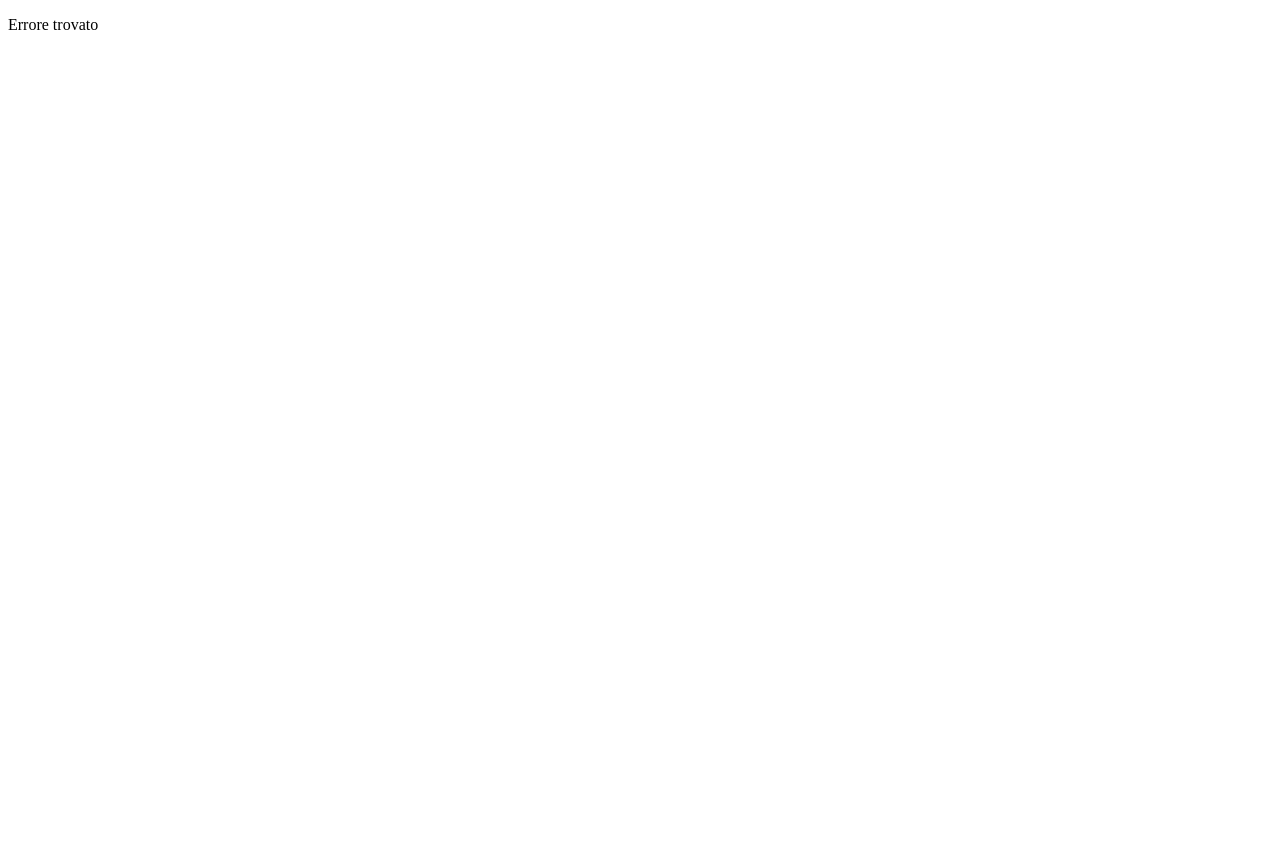
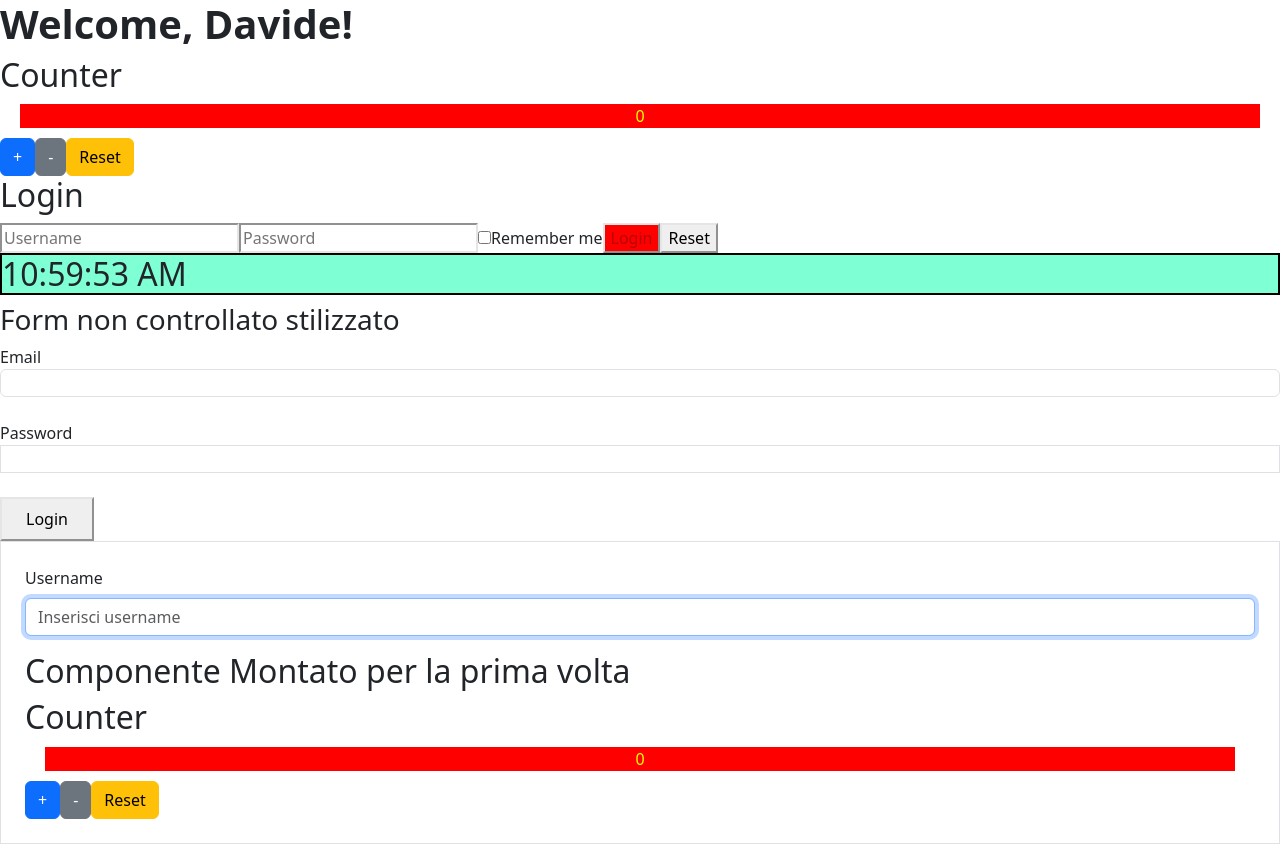
Before and after one commit to DavideNicolosi7/Esercizi-Develhope, a React (Vite) app: page / in a window 1280 px wide. Before the commit the page ends 800 px from the top, so only its background shows below. Built offline with nearby package versions, Linux system fonts and the light colour scheme; no server answers.

Commit message:
aggiunto esercizio styling

```diff
--- a/src/App.tsx
+++ b/src/App.tsx
@@ -1,9 +1,19 @@
-import GithubUser from "./ReactQuery/GithubUser";
+import Clock from "./Styling/Clock";
+import Counter from "./Styling/Counter";
+import FocusableInput from "./Styling/FocusableInput";
+import LoginForm from "./Styling/LoginForm";
+import UncontrolledLogin from "./Styling/UncontrolledLogin";
+import Welcome from "./Styling/Welcome";
 
 export function App() {
   return (
     <div>
-      <GithubUser username="DavideNicolosi7" />
+      <Welcome name="Davide" />
+      <Counter />
+      <LoginForm />
+      <Clock />
+      <UncontrolledLogin />
+      <FocusableInput />
     </div>
   );
 }
--- /dev/null
+++ b/src/Styling/Clock.tsx
@@ -0,0 +1,15 @@
+import { useEffect, useState } from "react";
+
+export default function Clock() {
+  const [time, setTime] = useState(new Date());
+
+  useEffect(() => {
+    const intervalId = setInterval(() => {
+      setTime(new Date());
+    }, 1000);
+
+    return () => clearInterval(intervalId);
+  }, []);
+
+  return <h2 className="clock">{time.toLocaleTimeString()}</h2>;
+}
--- /dev/null
+++ b/src/Styling/Counter.tsx
@@ -0,0 +1,32 @@
+import { Button } from "react-bootstrap";
+import useCounter from "../CustomHook/useCounter";
+
+export default function Counter() {
+  const [count, { onIncrement, onDecrement, onReset }] = useCounter({
+    initialValue: 0,
+    num: 1,
+  });
+
+  const MyCounterStyle = {
+    backgroundColor: "#ff0000",
+    margin: "10px 20px",
+    color: "yellow",
+    textAlign: "center" as const,
+  };
+
+  return (
+    <div>
+      <h2>Counter</h2>
+      <p style={MyCounterStyle}> {count}</p>
+      <Button variant="primary" onClick={onIncrement}>
+        +
+      </Button>
+      <Button variant="secondary" onClick={onDecrement}>
+        -
+      </Button>
+      <Button variant="warning" onClick={onReset}>
+        Reset
+      </Button>
+    </div>
+  );
+}
--- /dev/null
+++ b/src/Styling/FocusableInput.tsx
@@ -0,0 +1,31 @@
+import { useEffect, useRef } from "react";
+
+import MountedComponent from "../useRef/MountedComponent";
+import Counter from "./Counter";
+import { Form } from "react-bootstrap";
+
+export default function FocusableInput() {
+  const inputRef = useRef<HTMLInputElement>(null);
+
+  useEffect(() => {
+    if (inputRef.current) {
+      inputRef.current.focus();
+    }
+  }, []);
+
+  return (
+    <Form className="p-4 border  shadow-sm">
+      <Form.Group className="mb-3" controlId="username">
+        <Form.Label>Username</Form.Label>
+        <Form.Control
+          ref={inputRef}
+          type="text"
+          placeholder="Inserisci username"
+        />
+      </Form.Group>
+
+      <MountedComponent />
+      <Counter />
+    </Form>
+  );
+}
--- /dev/null
+++ b/src/Styling/LoginForm.tsx
@@ -0,0 +1,52 @@
+import { useForm } from "../CustomHook/useForm";
+
+export default function LoginForm() {
+  const [data, { onChange, onLogin, onReset }] = useForm({
+    onLogin: (data) => console.log("Login:", data),
+  });
+
+  const loginButtonColor =
+    data.password && data.password.length > 8 ? "green" : "red";
+
+  return (
+    <form onSubmit={onLogin}>
+      <h2>Login</h2>
+
+      <input
+        name="username"
+        placeholder="Username"
+        value={data.username}
+        onChange={onChange}
+      />
+
+      <input
+        type="password"
+        name="password"
+        placeholder="Password"
+        value={data.password}
+        onChange={onChange}
+      />
+
+      <label>
+        <input
+          type="checkbox"
+          name="remember"
+          checked={data.remember}
+          onChange={onChange}
+        />
+        Remember me
+      </label>
+
+      <button
+        style={{ backgroundColor: loginButtonColor }}
+        disabled={!data.username || !data.password}
+        type="submit"
+      >
+        Login
+      </button>
+      <button type="button" onClick={onReset}>
+        Reset
+      </button>
+    </form>
+  );
+}
--- /dev/null
+++ b/src/Styling/UncontrolledLogin.tsx
@@ -0,0 +1,41 @@
+import { BaseSyntheticEvent } from "react";
+
+export default function UncontrolledLogin() {
+  function handleUncontrolledLogin(event: BaseSyntheticEvent) {
+    event.preventDefault();
+
+    const formData = new FormData(event.target);
+    const email = formData.get("email");
+    const password = formData.get("password");
+
+    console.log({ email, password });
+  }
+
+  return (
+    <form onSubmit={handleUncontrolledLogin}>
+      <h3 className="font-bold text-3xl ">Form non controllato stilizzato</h3>
+      <div className="mb-4">
+        <label htmlFor="email">Email</label>
+        <input
+          className="w-full border border-gray-400 rounded "
+          id="email"
+          name="email"
+          type="email"
+        ></input>
+      </div>
+      <div className="mb-4">
+        <label htmlFor="password">Password</label>
+        <input
+          className="w-full border border-blue-900  "
+          id="password"
+          name="password"
+          type="password"
+        ></input>
+      </div>
+
+      <button className=" bg-green-600 py-2 px-4" type="submit">
+        Login
+      </button>
+    </form>
+  );
+}
--- /dev/null
+++ b/src/Styling/Welcome.tsx
@@ -0,0 +1,22 @@
+/*
+Crea un file index.css e importalo all'interno del file main.tsx. Aggiungi una classe .welcome al componente Welcome che imposti il colore di sfondo e aggiunga un bordo.
+Modifica il componente Counter stilizzando la visualizzazione del contatore utilizzando un attributo style inline.
+Modifica il componente Login in modo che il colore di sfondo del button "login" sia "rosso" quando la lunghezza della password inserita è inferiore a 8 caratteri, verde altrimenti.
+Installa il pacchetto sass e utilizza SCSS per stilizzare il componente Clock.
+Installa il pacchetto tailwindcss e usalo per stilizzare il componente UncontrolledLogin.
+Installa il pacchetto react-bootstrap e usalo per stilizzare il componente FocusableInput.
+*/
+
+interface WelcomeProps {
+  name?: string;
+}
+
+export default function Welcome({ name }: WelcomeProps) {
+  return (
+    <div className="welcome">
+      <h1>
+        <strong>Welcome, {name}!</strong>
+      </h1>
+    </div>
+  );
+}
--- a/src/index.css
+++ b/src/index.css
@@ -1,6 +1,3 @@
-
-@import "tw-animate-css";
-
 @plugin "tailwindcss-animate";
 
 @custom-variant dark (&:is(.dark *));
--- /dev/null
+++ b/src/index.scss
@@ -0,0 +1,4 @@
+.clock {
+  background-color: aquamarine;
+  border: 2px solid black;
+}
--- a/src/main.tsx
+++ b/src/main.tsx
@@ -2,6 +2,10 @@ import React from "react";
 import { createRoot } from "react-dom/client";
 import { App } from "./App";
 import { QueryClientProvider, QueryClient } from "@tanstack/react-query";
+
+import "./index.css";
+import "./index.scss";
+import "bootstrap/dist/css/bootstrap.css";
 
 const queryClient = new QueryClient();
 const root = document.getElementById("root")!;
--- /dev/null
+++ b/src/postcss.config.js
@@ -0,0 +1,6 @@
+module.exports = {
+  plugins: {
+    tailwindcss: {},
+    autoprefixer: {},
+  },
+}
--- /dev/null
+++ b/src/tailwind.config.js
@@ -0,0 +1,8 @@
+/** @type {import('tailwindcss').Config} */
+module.exports = {
+  content: [],
+  theme: {
+    extend: {},
+  },
+  plugins: [],
+}
```
